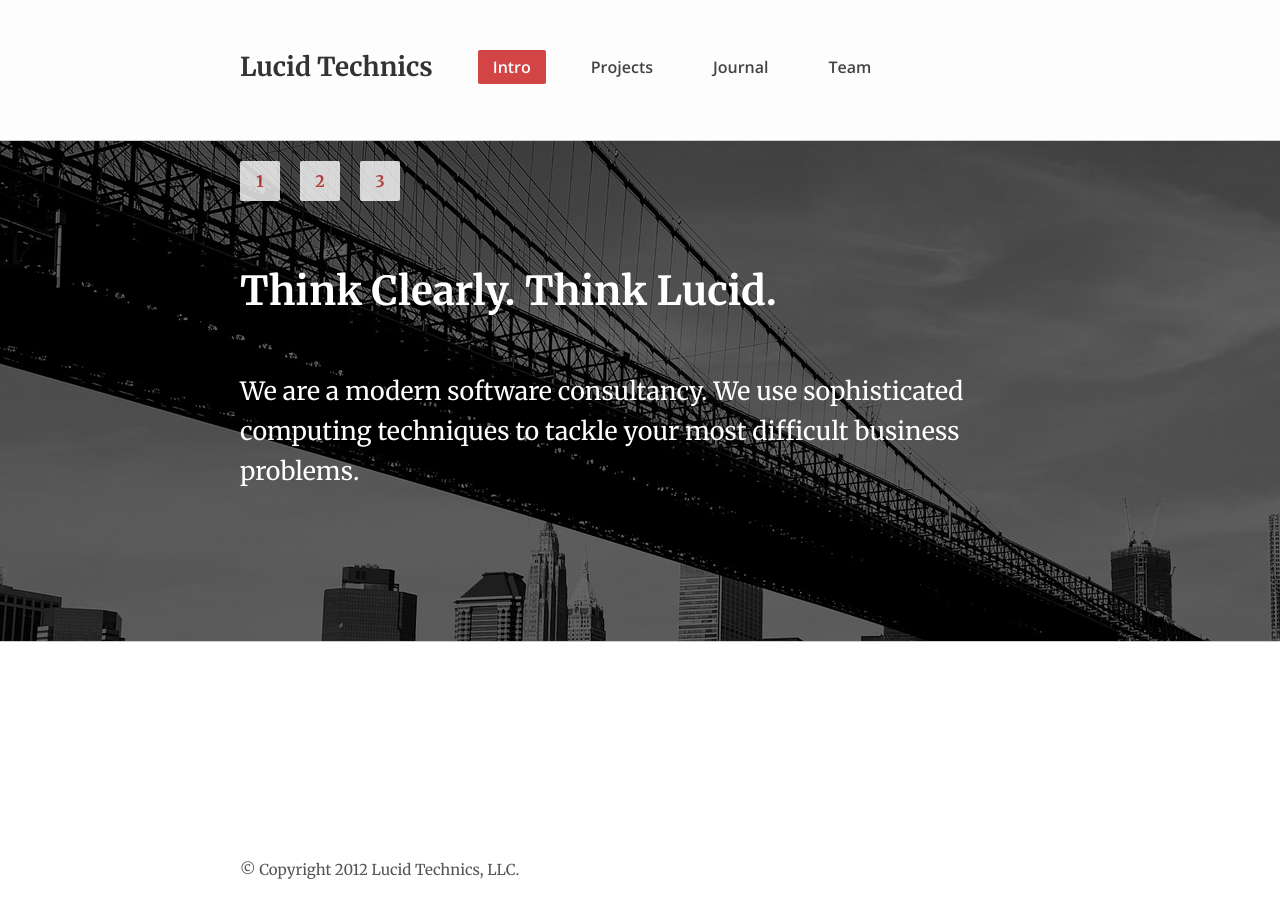
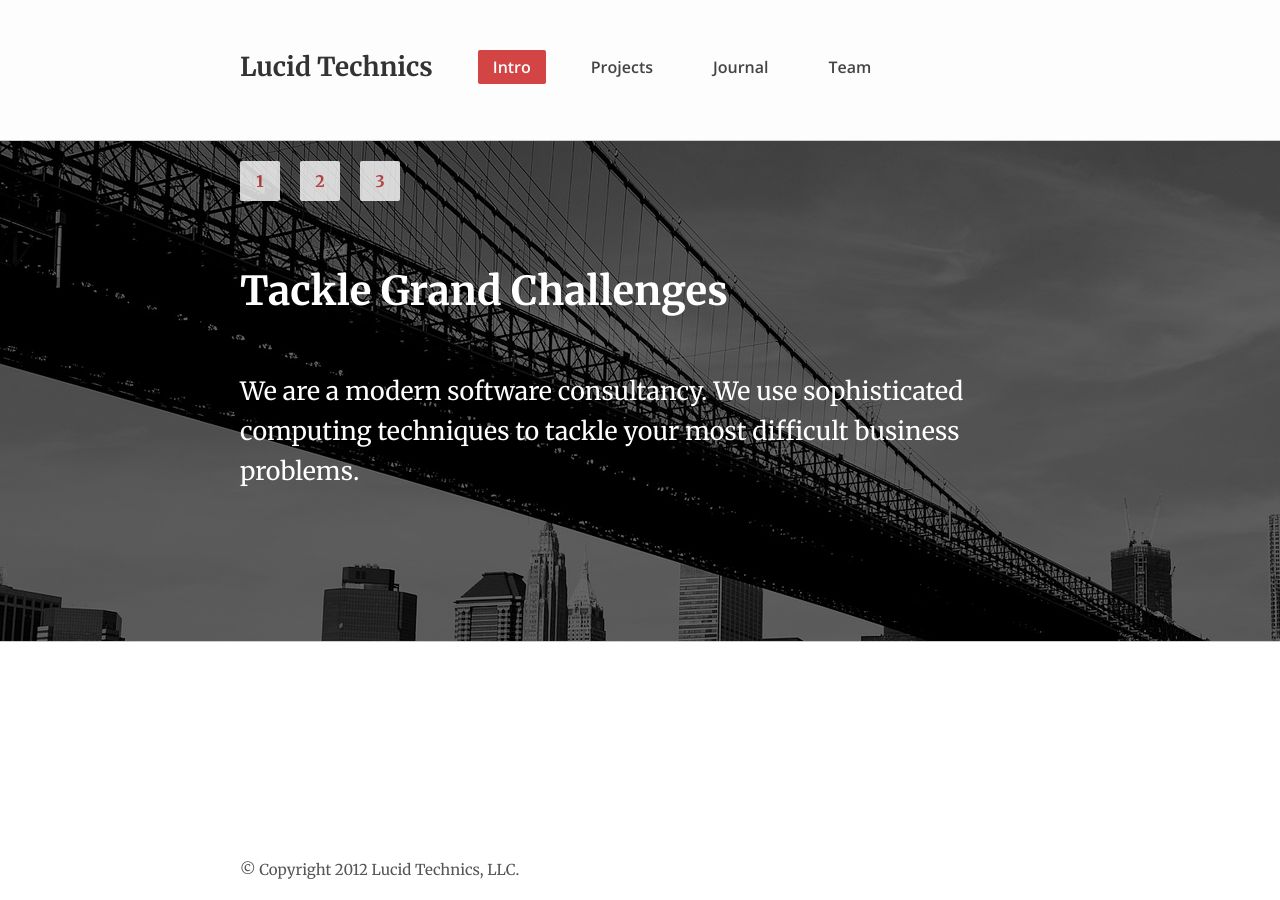
Before and after one commit to LucidTechnics/lucidtechnics.github.com, a Jekyll site: the page built from index.html, in a window 1280 px wide. Built offline with Jekyll 4.4.1, drawn with Linux system fonts in a browser that asks for light colours; nearby versions of some CDN libraries; some of the changed lines change nothing that is shown.

Commit message:
Updated index.html

```diff
--- a/index.html
+++ b/index.html
@@ -3,11 +3,11 @@
 permalink: /
 
 slides:
-- title: Think Clearly. Think Lucid.
+- title: Tackle Grand Challenges
   teaser: We are a modern software consultancy.  We use sophisticated computing techniques to tackle your most difficult business problems.
   image: /images/nyc-bg.jpeg
-- title: Slide 2
-  teaser: Lorem Ipsum is simply dummy text of the printing and typesetting industry. Lorem Ipsum has been the industry's standard dummy text ever since the 1500s.
+- title: Increase Your Productivity
+  teaser: We analyze your workflow then create custom software that boosts your workforces productivity.
   image: /images/barrels.gif
 - title: Slide 3
   teaser: Lorem Ipsum is simply dummy text of the printing and typesetting industry. Lorem Ipsum has been the industry's standard dummy text ever since the 1500s.
```
